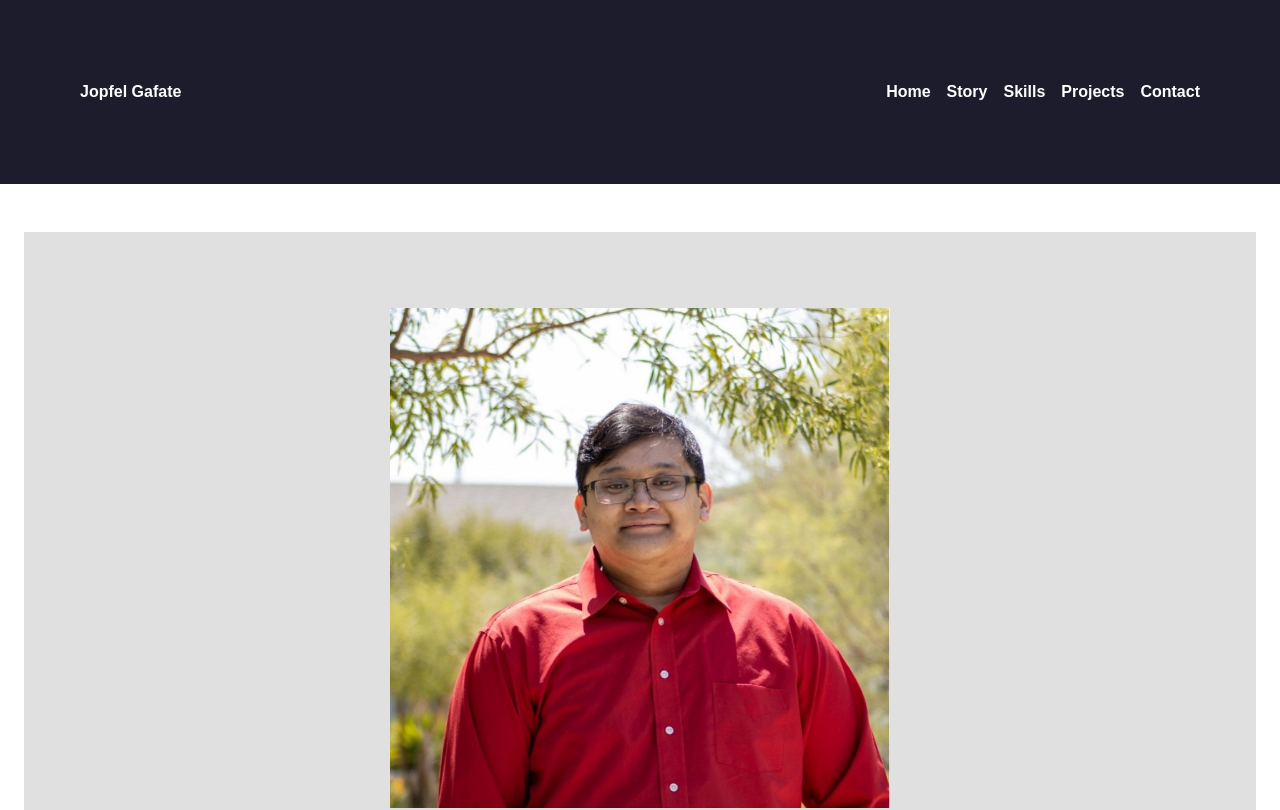
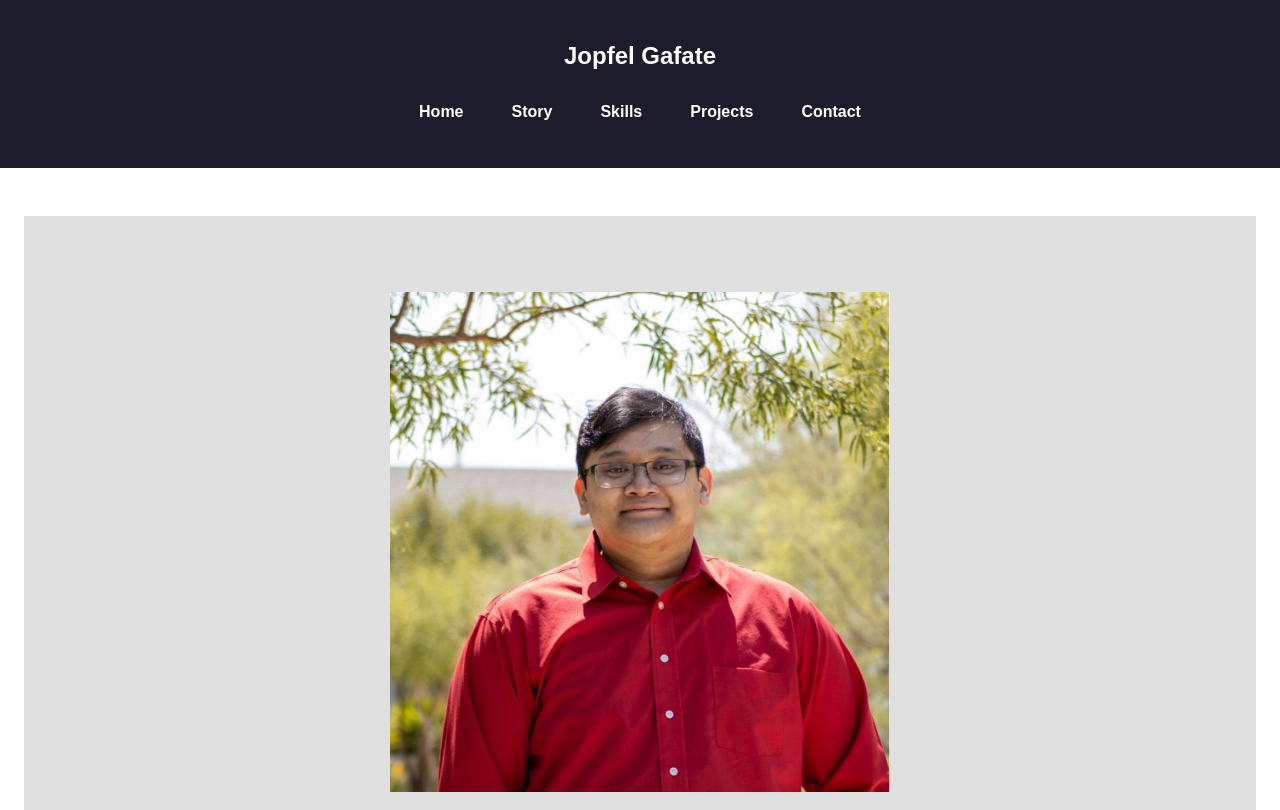
Before and after one commit to jooooooooooooooooo-web/gafate_nextjs_portfolio, a Next.js app: page / in a window 1280 px wide. Shown: the top 810 px of the page. Built offline with nearby package versions, Linux system fonts and the light colour scheme.

Commit message:
Header updated

```diff
--- a/src/app/component/header.jsx
+++ b/src/app/component/header.jsx
@@ -13,14 +13,14 @@ const RootHeader = ()=>{
     ]
 
     return <div>
-        <div className="bg-[#1c1c2d] flex p-20 justify-between items-center text-white font-bold">
-            <h1>Jopfel Gafate</h1>
-            <nav>
+        <div className="bg-[#1c1c2d] text-white font-bold p-10 flex flex-col items-center space-y-6">
+  <h1 className="text-2xl">Jopfel Gafate</h1>
+  <nav className="w-full flex justify-center space-x-6">
     {links.map(l => (
       <Link
         key={l.href}
         href={l.href}
-                    className={`ml-4 ${pathname === l.href ? "text-black bg-[#a8b2d1] px-3 py-1 rounded" : "text-white"}`}
+        className={`px-3 py-1 rounded ${pathname === l.href ? "bg-[#a8b2d1] text-black" : "text-white"}`}
       >
         {l.label}
       </Link>
```
Lines whose indentation alone changed are shown as unchanged.
